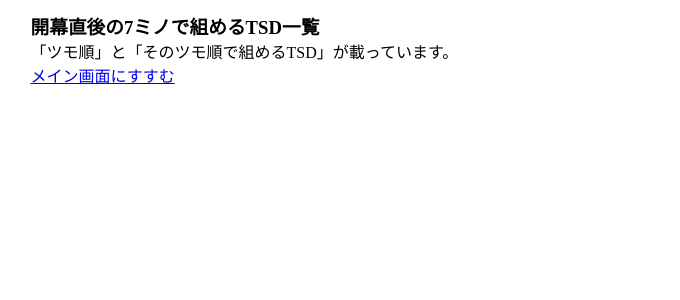
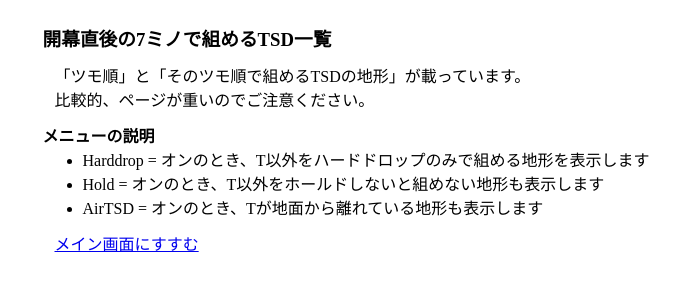
Before and after one commit to knewjade/tsd-opener, a Vue app: page / in a window 1280 px wide. Shown: the top 300 px of the page, without its empty margins (29-709 px from the left). Built offline with nearby package versions, Linux system fonts and the light colour scheme.

Commit message:
Create Home

```diff
--- a/src/views/Home.vue
+++ b/src/views/Home.vue
@@ -1,13 +1,24 @@
 <template>
-    <v-content>
+    <v-container>
         <h3>開幕直後の7ミノで組めるTSD一覧</h3>
 
-        <div>
-            「ツモ順」と「そのツモ順で組めるTSD」が載っています。<br/>
-        </div>
+        <v-container>
+            「ツモ順」と「そのツモ順で組めるTSDの地形」が載っています。<br>
+            比較的、ページが重いのでご注意ください。
+        </v-container>
 
-        <router-link to="/main">メイン画面にすすむ</router-link>
-    </v-content>
+        <h4>メニューの説明</h4>
+
+        <ul class="menu-description">
+            <li>Harddrop = オンのとき、T以外をハードドロップのみで組める地形を表示します</li>
+            <li>Hold = オンのとき、T以外をホールドしないと組めない地形も表示します</li>
+            <li>AirTSD = オンのとき、Tが地面から離れている地形も表示します</li>
+        </ul>
+
+        <v-container>
+            <router-link to="/main">メイン画面にすすむ</router-link>
+        </v-container>
+    </v-container>
 </template>
 
 <script lang="ts">
@@ -18,3 +29,9 @@ import { Component } from 'vue-property-decorator';
 export default class Home extends Vue {
 }
 </script>
+
+<style scoped>
+.menu-description {
+    margin-left: 40px;
+}
+</style>
```
